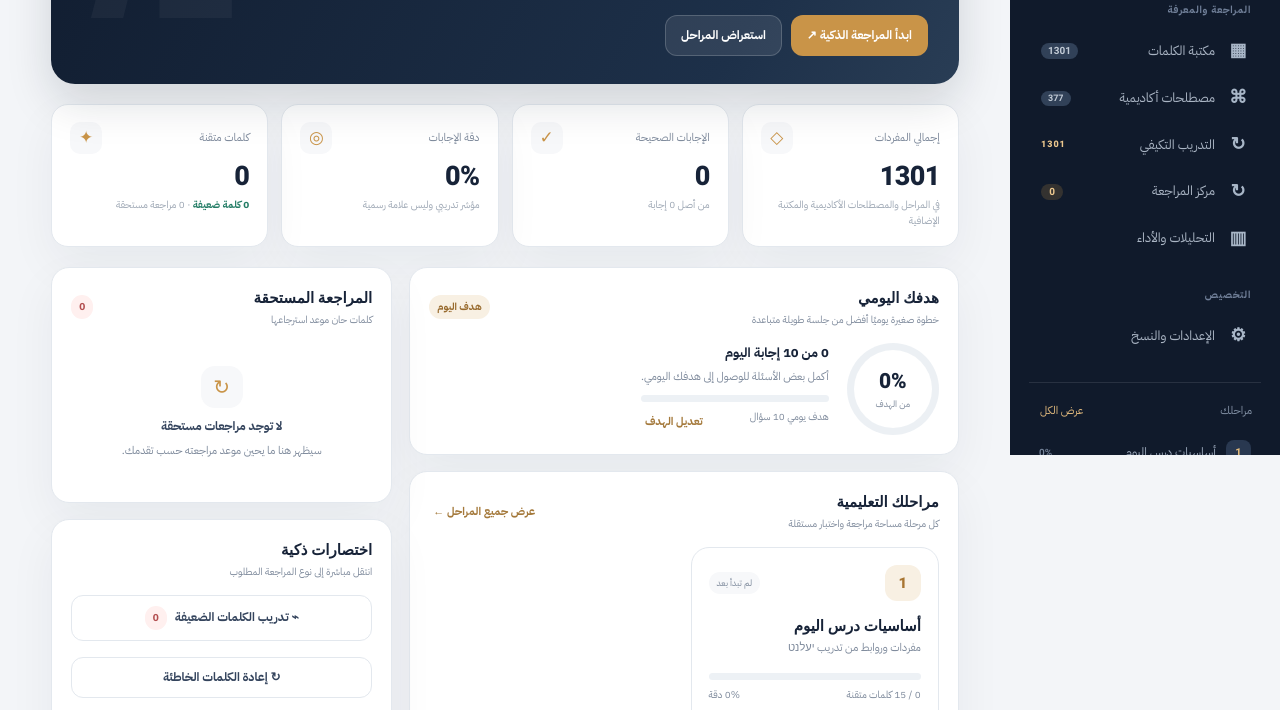
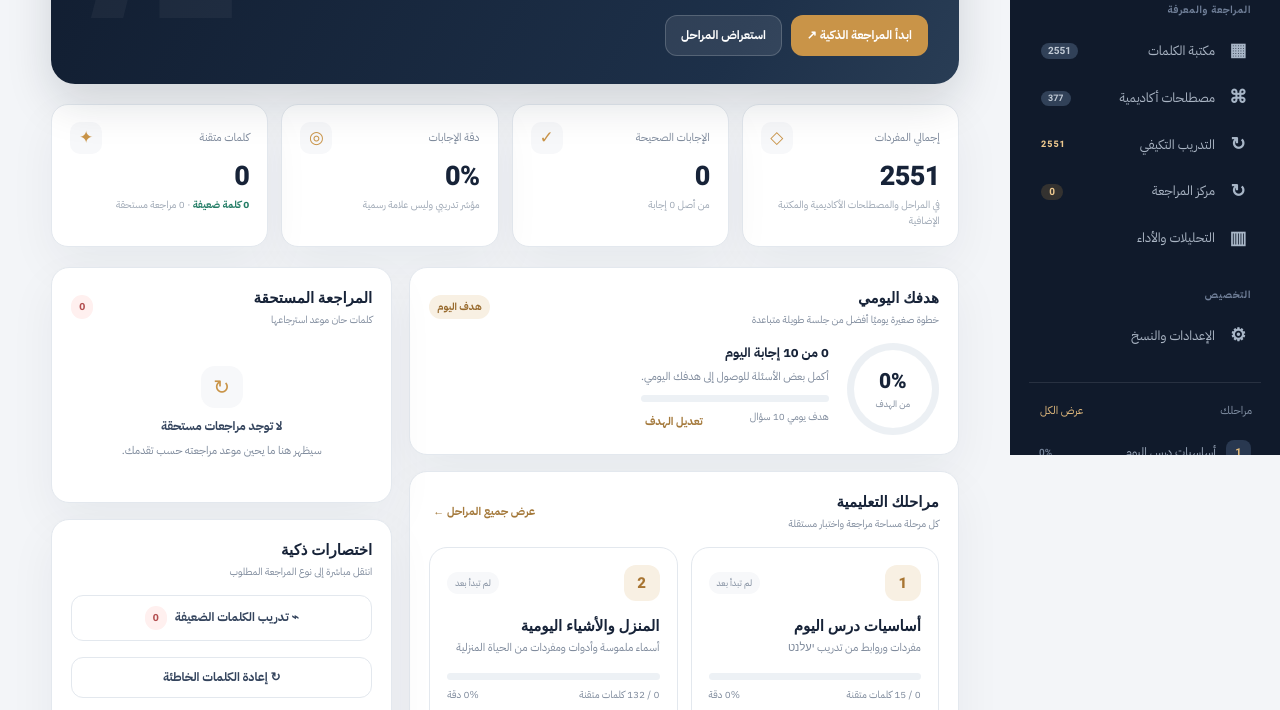
Before and after one commit to anas7264/mila-yaelnet, a website: page index.html in a window 1280 px wide. Shown: the part 345-1055 px from the top of the page. Drawn offline with Linux system fonts and the light colour scheme.

Commit message:
feat(vocabulary): integrate progressive stages in index.html

```diff
--- a/index.html
+++ b/index.html
@@ -68,6 +68,7 @@
   <script src="/static/storage.js"></script>
 <script src="/academic-terms.js?v=2"></script>
 <script src="/static/expanded-vocabulary.js?v=1"></script>
+  <script src="/static/stage-vocabulary.js?v=1"></script>
   <script src="/static/app.js"></script>
 <script>window.MILA_ADAPTIVE_ENABLED = true;</script>
 <script src="/static/adaptive-engine.js?v=2"></script>
```
